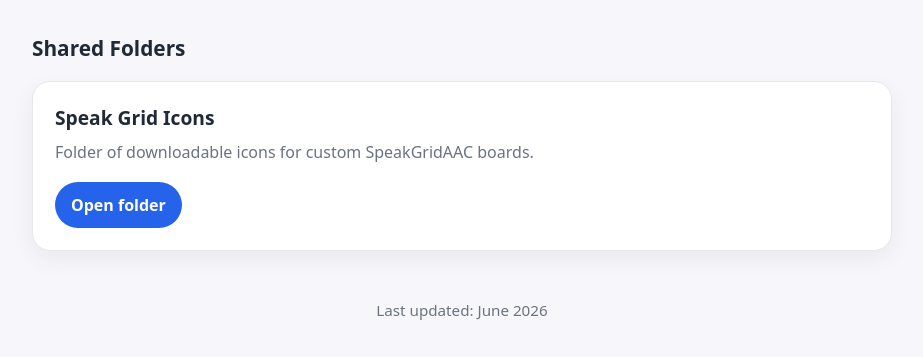
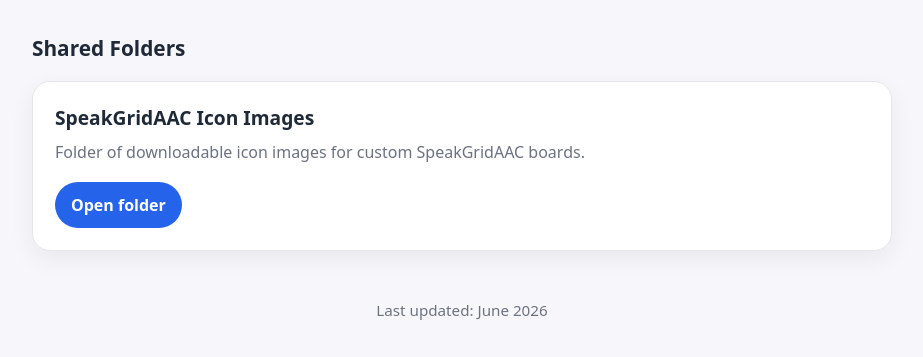
Before and after one commit to a11yeng/gridspeakicons, a plain HTML site: page index.html in a window 1280 px wide. Shown: the part 161-518 px from the top of the page, without its empty margins (178-1101 px from the left). Drawn offline with Linux system fonts and the light colour scheme.

Commit message:
Update index.html
folder description updated

```diff
--- a/index.html
+++ b/index.html
@@ -118,8 +118,8 @@
 
       <div class="links-grid">
         <article class="card">
-          <h2>Speak Grid Icons</h2>
-          <p>Folder of downloadable icons for custom SpeakGridAAC boards.</p>
+          <h2>SpeakGridAAC Icon Images</h2>
+          <p>Folder of downloadable icon images for custom SpeakGridAAC boards.</p>
           <a class="button" href="https://drive.google.com/drive/folders/1Hs6b_libMg0jw5-qcBKK85oK4Qoz65zP?usp=sharing" target="_blank" rel="noopener">
             Open folder
           </a>
```
